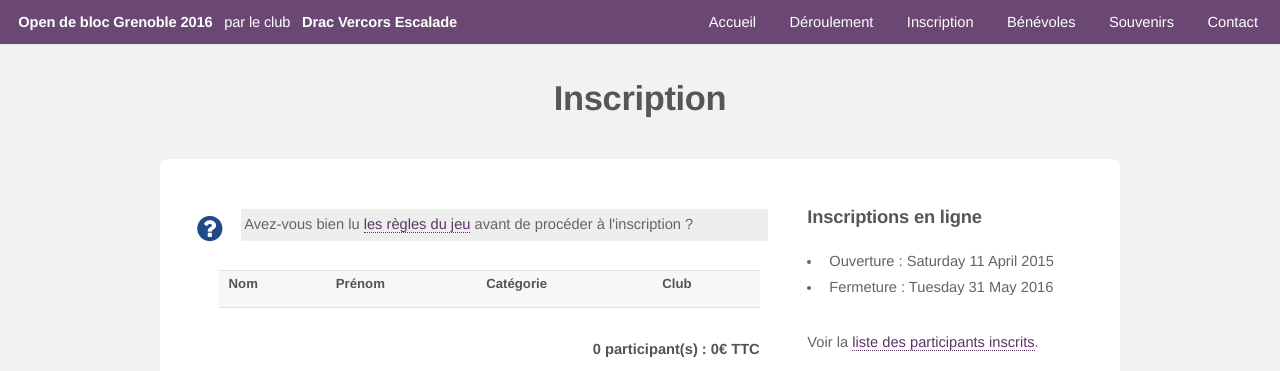
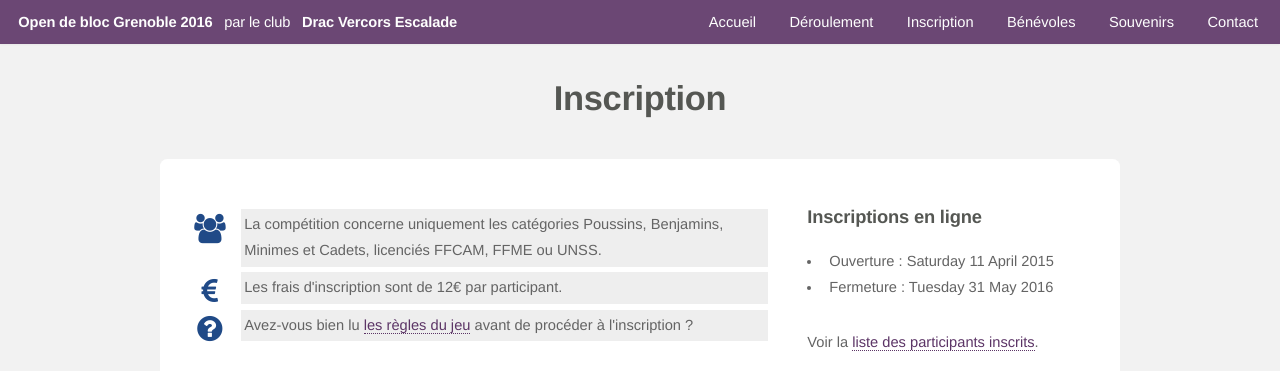
Before and after one commit to crep4ever/bloc, a PHP site: page /registration.php in a window 1280 px wide. Shown: the top 371 px of the page. Run offline with PHP 8.4, Linux system fonts and the light colour scheme; data that the repository does not hold is empty; some libraries are stand-ins or nearby versions.

Commit message:
[html] add checklist items

```diff
--- a/registration-form.php
+++ b/registration-form.php
@@ -1,6 +1,13 @@
 <!-- CHECK LIST -->
   <div class="checklist">
     <ul class="fa-ul">
+      <li><i class="fa-li fa-2x fa fa-users"></i>
+        La compétition concerne uniquement les catégories Poussins, Benjamins,
+        Minimes et Cadets, licenciés FFCAM, FFME ou UNSS.
+      </li>
+      <li><i class="fa-li fa-2x fa fa-eur"></i>
+        Les frais d'inscription sont de <?php echo $GLOBALS['registration-fee'] ?>€ par participant.
+      </li>
       <li><i class="fa-li fa-2x fa fa-question-circle"></i>
         Avez-vous bien lu <a href="program.php" target="_blank">les règles du jeu</a>
         avant de procéder à l'inscription&nbsp;?
```
